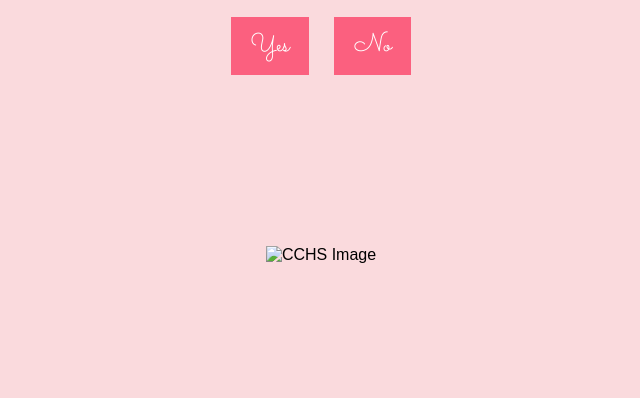
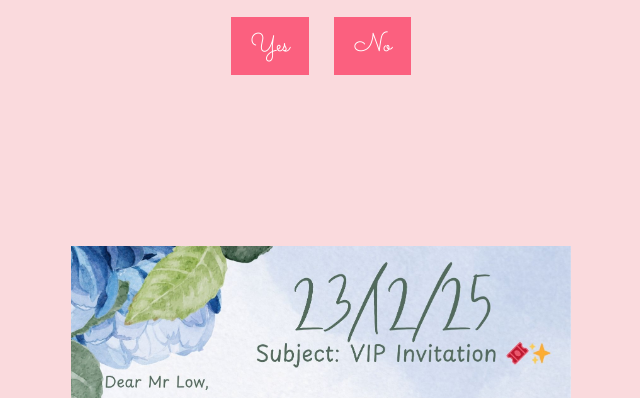
Before and after one commit to limlixuan04/jerrelllow, a plain HTML site: page index.html in a window 1280 px wide. Shown: the part 554-952 px from the top of the page, without its empty margins (319-959 px from the left). Before the commit the page ends 818 px from the top, so only its background shows below. Drawn offline with Linux system fonts and the light colour scheme.

Commit message:
Update index.html

```diff
--- a/index.html
+++ b/index.html
@@ -20,7 +20,7 @@
     </div>
 
     <!-- Image added directly at the end of the page -->
-    <img src="cchs.jpg" alt="CCHS Image" width="500"> <!-- Image appears at the end -->
+    <img src="cchs2.jpg" alt="CCHS2 Image" width="500"> <!-- Image appears at the end -->
 
     <script src="script.js"></script> <!-- Link to external JavaScript file -->
 </body>
```
